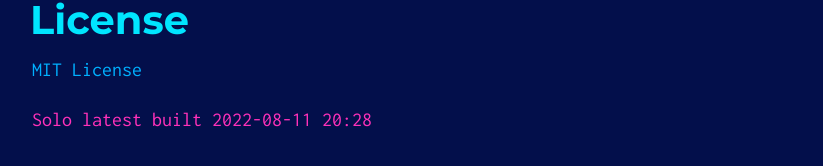
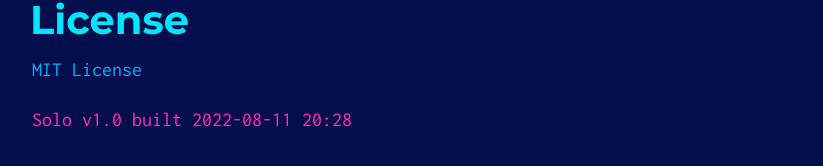
Before and after one commit to corbtastik/yolo, a Jekyll site: the page built from index.md, in a window 1280 px wide and 900 px high, scrolled down 11082 px. Shown: the part 665-831 px from the top of the window, without its empty margins (228-1051 px from the left). Built offline with Jekyll 4.4.1, drawn with Linux system fonts in a browser that asks for light colours.

Commit message:
version bump

```diff
--- a/_config.yml
+++ b/_config.yml
@@ -6,7 +6,7 @@ description: Solo is a Jekyll theme that supports single-page websites only, but
 logo: static/images/logo.png
 style: corbs
 # Build settings
-version: latest
+version: v1.0
 sampler: false
 markdown: kramdown
 exclude:
```
